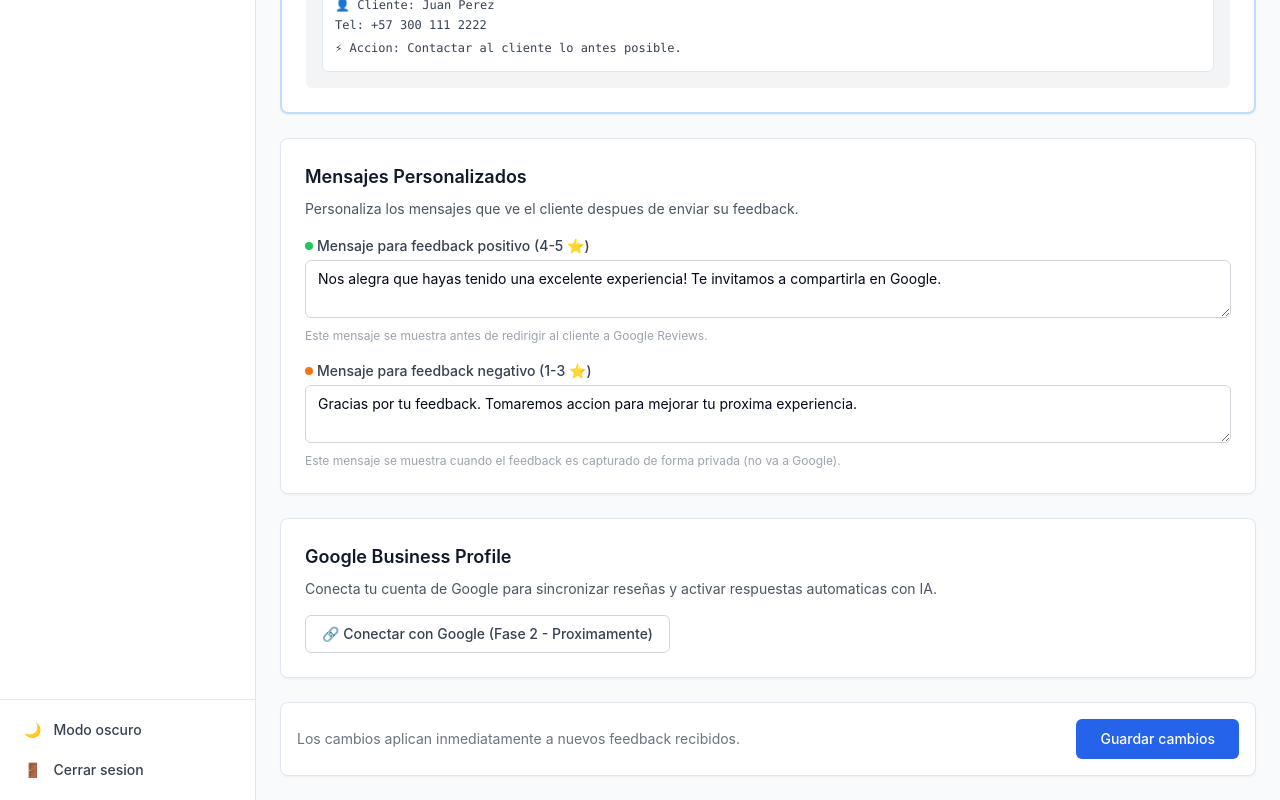
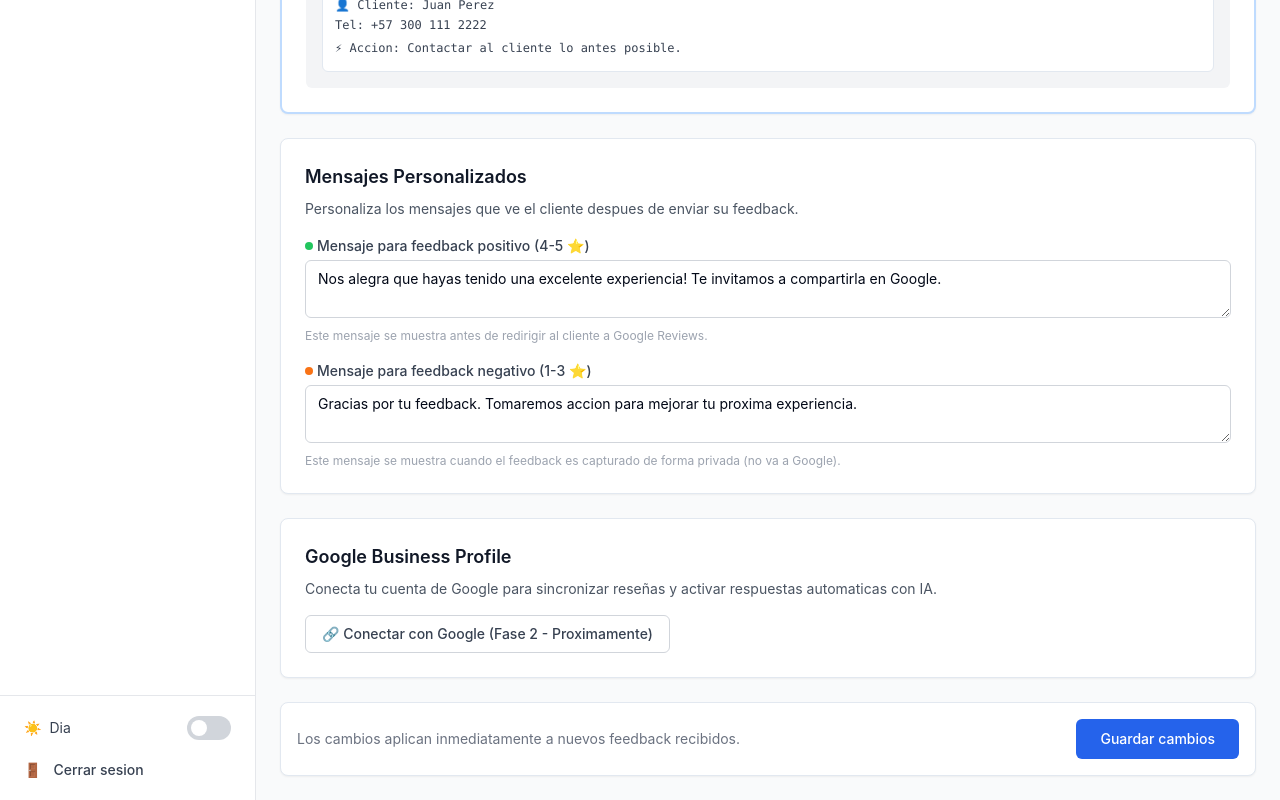
Before and after one commit to kmilo1978/LocalRankFeedback, a Next.js app in the folder packages/frontend/: page /dashboard/settings in a window 1280 px wide. Shown: the part 2007-2807 px from the top of the page. Built offline with nearby package versions, Linux system fonts and the light colour scheme.

Commit message:
fix: dark mode uses switch toggle (dia/noche) instead of button

```diff
--- a/packages/frontend/src/app/dashboard/layout.tsx
+++ b/packages/frontend/src/app/dashboard/layout.tsx
@@ -95,12 +95,23 @@
 function ThemeToggle() {
   const { theme, toggleTheme } = useTheme();
   return (
-    <button
-      onClick={toggleTheme}
-      className="flex w-full items-center gap-3 rounded-md px-3 py-2 text-sm font-medium text-gray-700 dark:text-gray-300 transition hover:bg-gray-100 dark:hover:bg-gray-700"
-    >
-      <span>{theme === 'light' ? '🌙' : '☀️'}</span>
-      {theme === 'light' ? 'Modo oscuro' : 'Modo claro'}
-    </button>
+    <div className="flex items-center justify-between rounded-md px-3 py-2">
+      <div className="flex items-center gap-2 text-sm text-gray-700 dark:text-gray-300">
+        <span>{theme === 'light' ? '☀️' : '🌙'}</span>
+        <span>{theme === 'light' ? 'Dia' : 'Noche'}</span>
+      </div>
+      <button
+        onClick={toggleTheme}
+        className={`relative inline-flex h-6 w-11 items-center rounded-full transition-colors ${
+          theme === 'dark' ? 'bg-blue-600' : 'bg-gray-300'
+        }`}
+      >
+        <span
+          className={`inline-block h-4 w-4 transform rounded-full bg-white transition-transform ${
+            theme === 'dark' ? 'translate-x-6' : 'translate-x-1'
+          }`}
+        />
+      </button>
+    </div>
   );
 }
```
